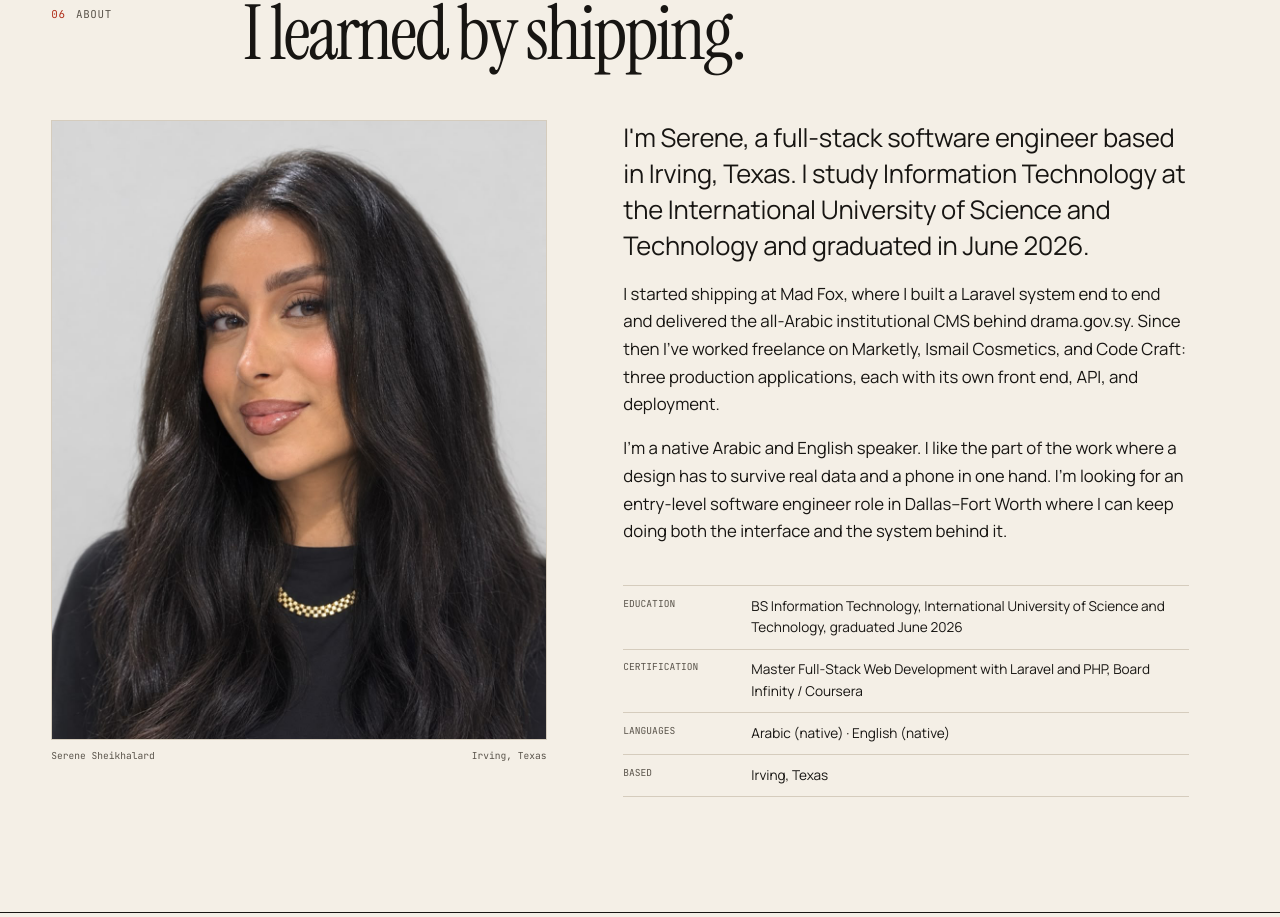
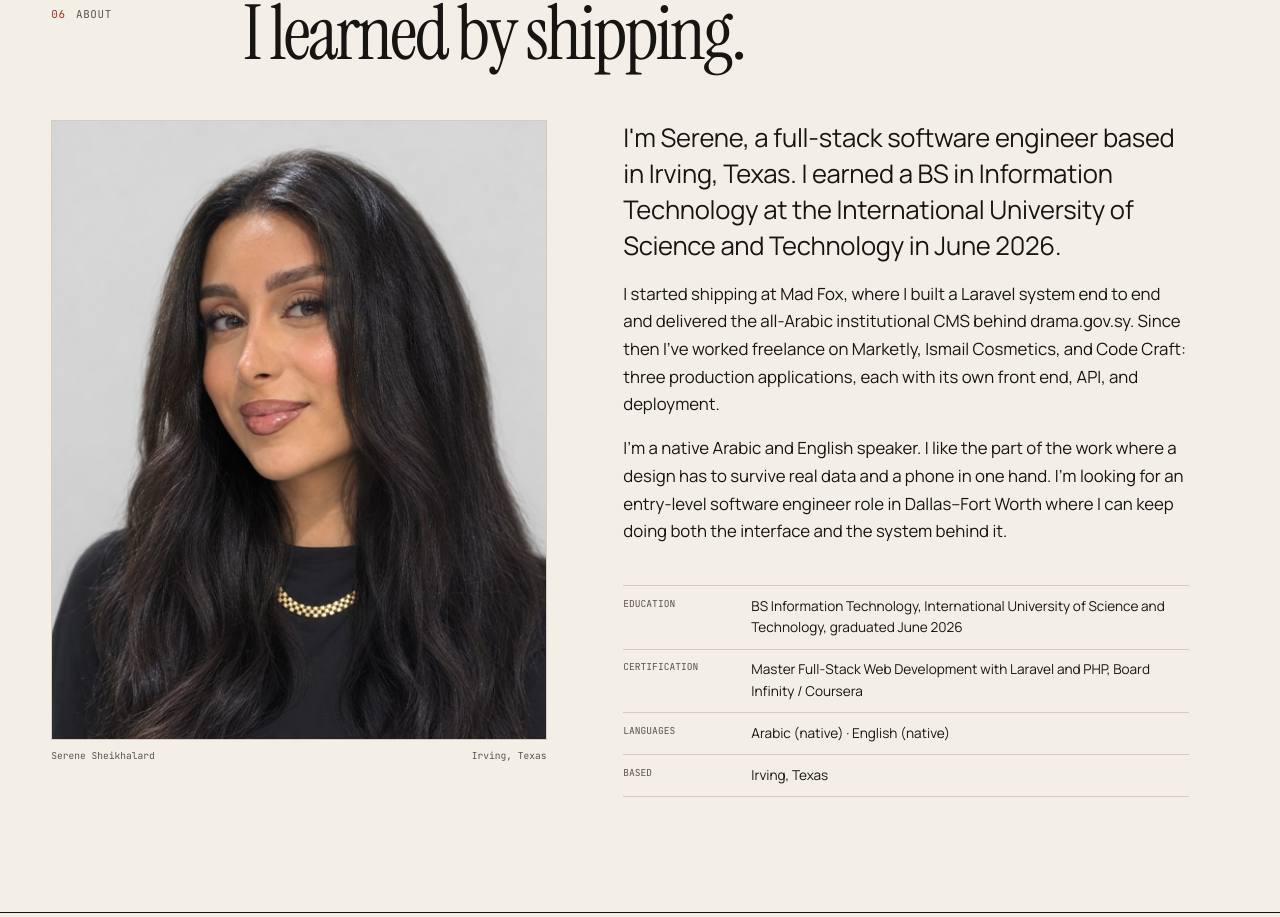
Before and after one commit to serenesheikh23/serene-portfolio, a Next.js app: page / in a window 1280 px wide. Shown: the part 10840-11757 px from the top of the page. Built offline with nearby package versions, Linux system fonts and the light colour scheme.

Commit message:
copy: About — past tense, BS wording

```diff
--- a/src/app/page.tsx
+++ b/src/app/page.tsx
@@ -403,8 +403,7 @@ export default function Home() {
             <div className="about-copy">
               <p>
                 I&apos;m Serene, a full-stack software engineer based in Irving,
-                Texas. I study Information Technology at the International
-                University of Science and Technology and graduated in June 2026.
+                Texas. I earned a BS in Information Technology at the International University of Science and Technology in June 2026.
               </p>
               <p>
                 I started shipping at Mad Fox, where I built a Laravel system end
```
